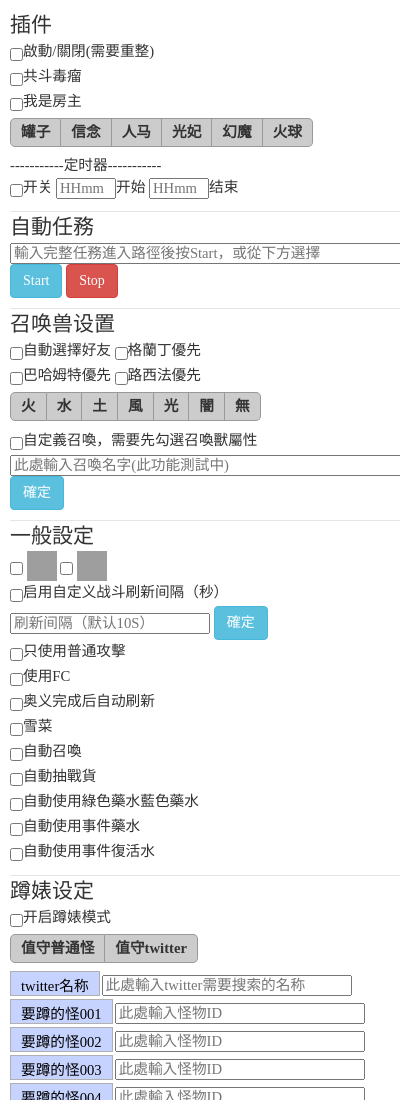
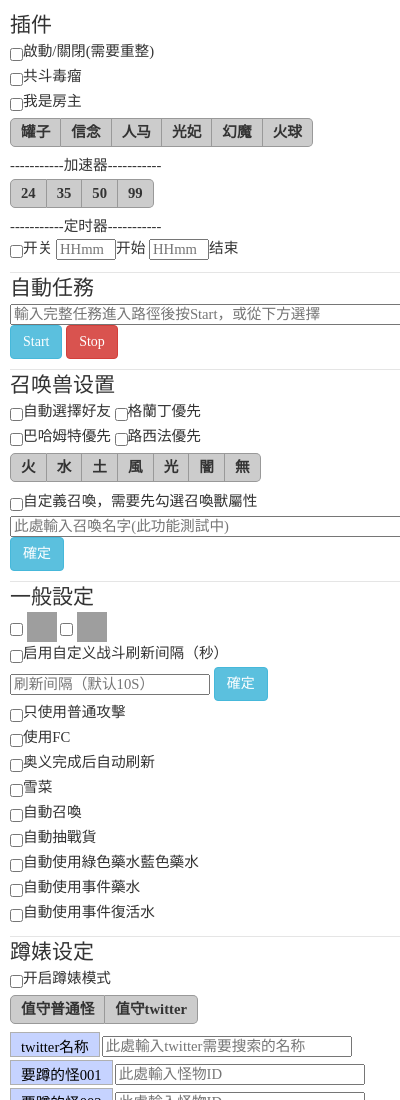
Before and after one commit to LouiseShabby/uranusgo, a browser extension: page popup.html in a window 400 px wide. Shown: the top 1100 px of the page. Drawn offline with Linux system fonts and the light colour scheme; grey boxes are pictures that could not be loaded.

Commit message:
加速器

```diff
--- a/popup.html
+++ b/popup.html
@@ -88,6 +88,17 @@
 	 --><label for="ptcoopraid-5">幻魔</label><!--
 	 --><input type="radio" name="ptcoopraid" value="601251" id="ptcoopraid-6" /><!--
      --><label for="ptcoopraid-6">火球</label>
+    </div>
+	<div>-----------加速器-----------</div>
+	<div class="buttonGroup" style="vertical-align:middle; padding:3px 0;">
+     <input type="radio" name="speed" value="24" id="speed-1" /><!--
+	 --><label for="speed-1">24</label><!--
+	 --><input type="radio" name="speed" value="35" id="speed-2" /><!--
+	 --><label for="speed-2">35</label><!--
+	 --><input type="radio" name="speed" value="50" id="speed-2" /><!--
+	 --><label for="speed-2">50</label><!--
+	 --><input type="radio" name="speed" value="99" id="speed-3" /><!--
+	 --><label for="speed-3">99</label>
     </div>
 	<div>-----------定时器-----------</div>
     <div>
```
